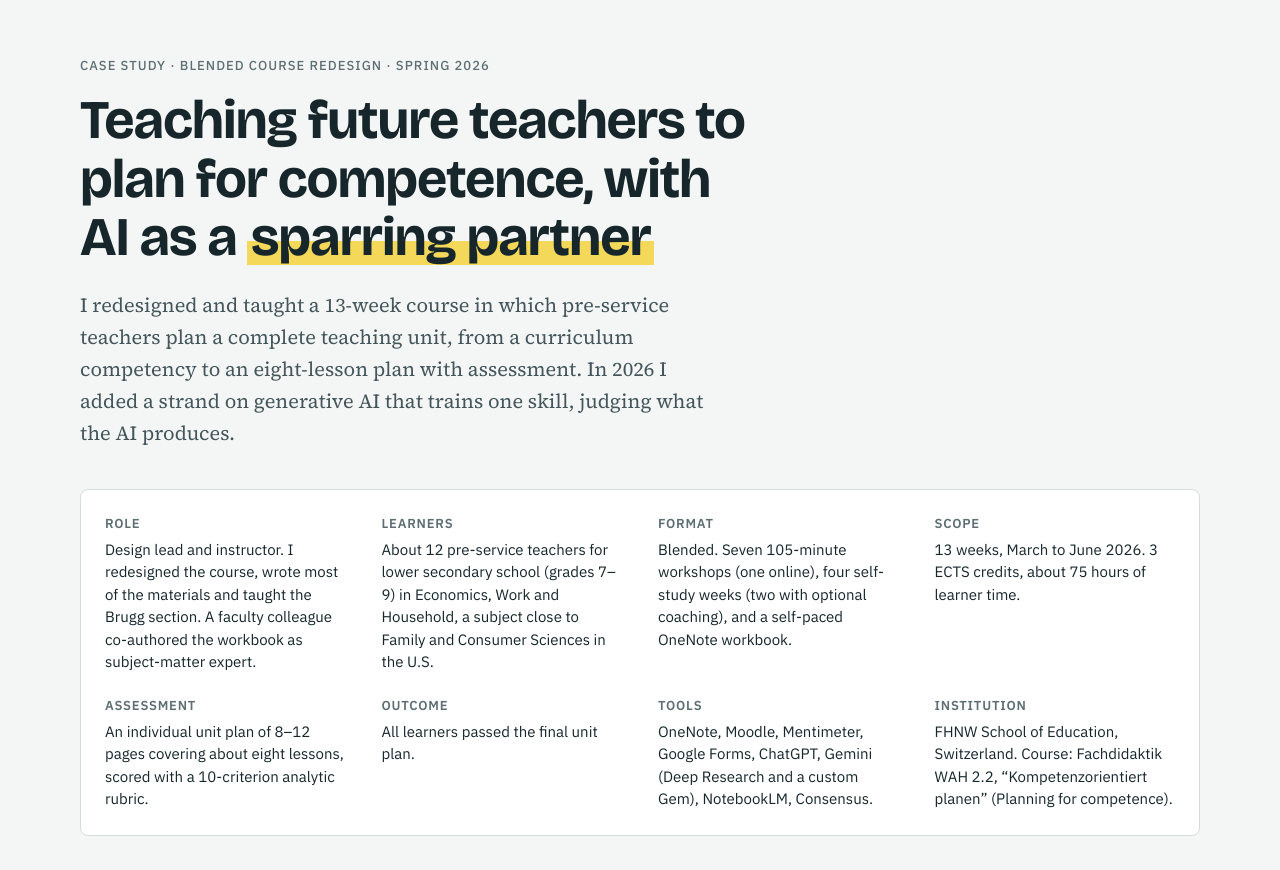
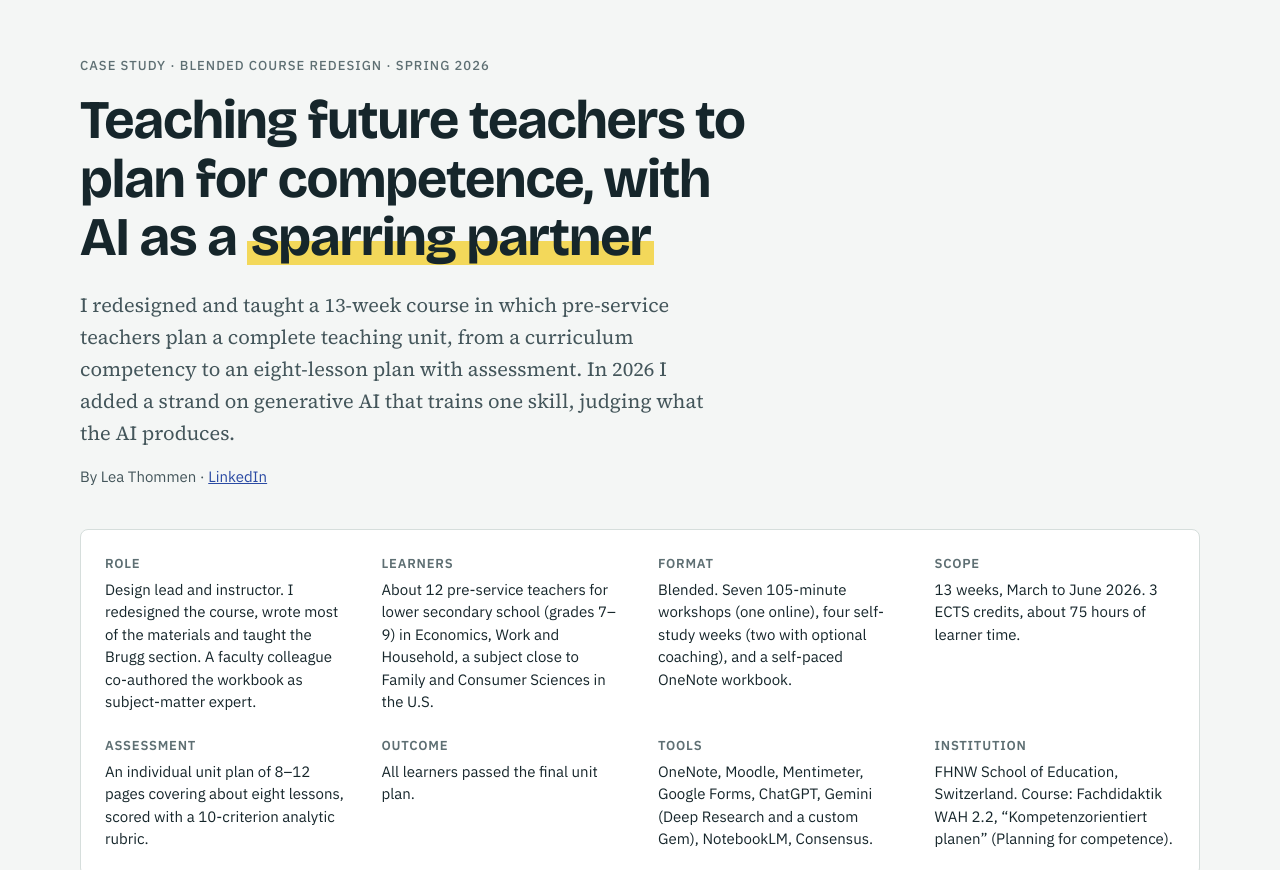
Before and after one commit to thommenlea/portfolio, a plain HTML site: page index.html in a window 1280 px wide. Shown: the top 870 px of the page. Drawn offline with nearby package versions, Linux system fonts and the light colour scheme.

Commit message:
Add LinkedIn link to header and footer
Co-Authored-By: Claude Sonnet 5.5 <noreply@anthropic.com>

```diff
--- a/index.html
+++ b/index.html
@@ -122,6 +122,7 @@
     box-decoration-break: clone;
   }
   .lede { font-size: 1.25rem; color: var(--ink-2); max-width: 60ch; margin: 22px 0 0; }
+  .byline { margin: 16px 0 0; font-family: var(--font-ui); font-size: var(--step-0); color: var(--ink-2); }
 
   .glance {
     margin-top: 40px;
@@ -316,6 +317,7 @@
     <p class="eyebrow">Case study · Blended course redesign · Spring 2026</p>
     <h1>Teaching future teachers to plan for competence, with AI as a <mark>sparring partner</mark></h1>
     <p class="lede">I redesigned and taught a 13-week course in which pre-service teachers plan a complete teaching unit, from a curriculum competency to an eight-lesson plan with assessment. In 2026 I added a strand on generative AI that trains one skill, judging what the AI produces.</p>
+    <p class="byline">By Lea Thommen · <a href="https://www.linkedin.com/in/leathommen/" target="_blank" rel="noopener noreferrer">LinkedIn</a></p>
 
     <dl class="glance">
       <div><dt>Role</dt><dd>Design lead and instructor. I redesigned the course, wrote most of the materials and taught the Brugg section. A faculty colleague co-authored the workbook as subject-matter expert.</dd></div>
@@ -595,7 +597,7 @@
 
   <footer>
     <p>Course materials are in German; the terms and examples on this page are my translations. Survey figures are anonymous group results. No student work, names or grades appear on this page.</p>
-    <p>Lea Thommen · 2026</p>
+    <p>Lea Thommen · 2026 · <a href="https://www.linkedin.com/in/leathommen/" target="_blank" rel="noopener noreferrer">LinkedIn</a></p>
   </footer>
 </div>
 
```
